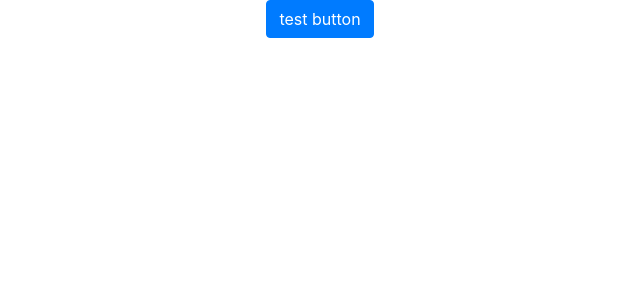
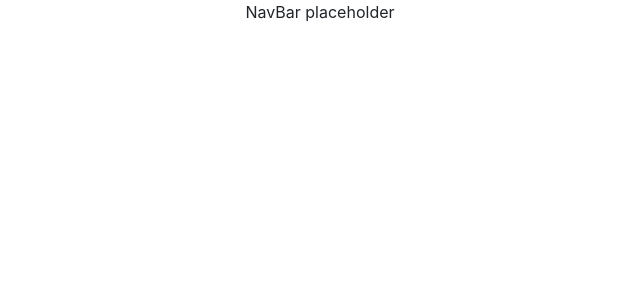
Before and after one commit to Tony118g/captured, a React (Create React App) app: page / in a window 1280 px wide. Shown: the top 300 px of the page, without its empty margins (320-960 px from the left). Built offline with nearby package versions, Linux system fonts and the light colour scheme.

Commit message:
Add a basic navbar component

```diff
--- a/src/App.js
+++ b/src/App.js
@@ -1,10 +1,10 @@
 import './App.css';
-import Button from "react-bootstrap/Button";
+import NavBar from './components/NavBar';
 
 function App() {
   return (
     <div className="App">
-      <Button variant='primary'>test button</Button>
+      <NavBar />
     </div>
   );
 }
--- /dev/null
+++ b/src/components/NavBar.js
@@ -0,0 +1,9 @@
+import React from 'react'
+
+const NavBar = () => {
+  return (
+    <div>NavBar placeholder</div>
+  )
+}
+
+export default NavBar
```
